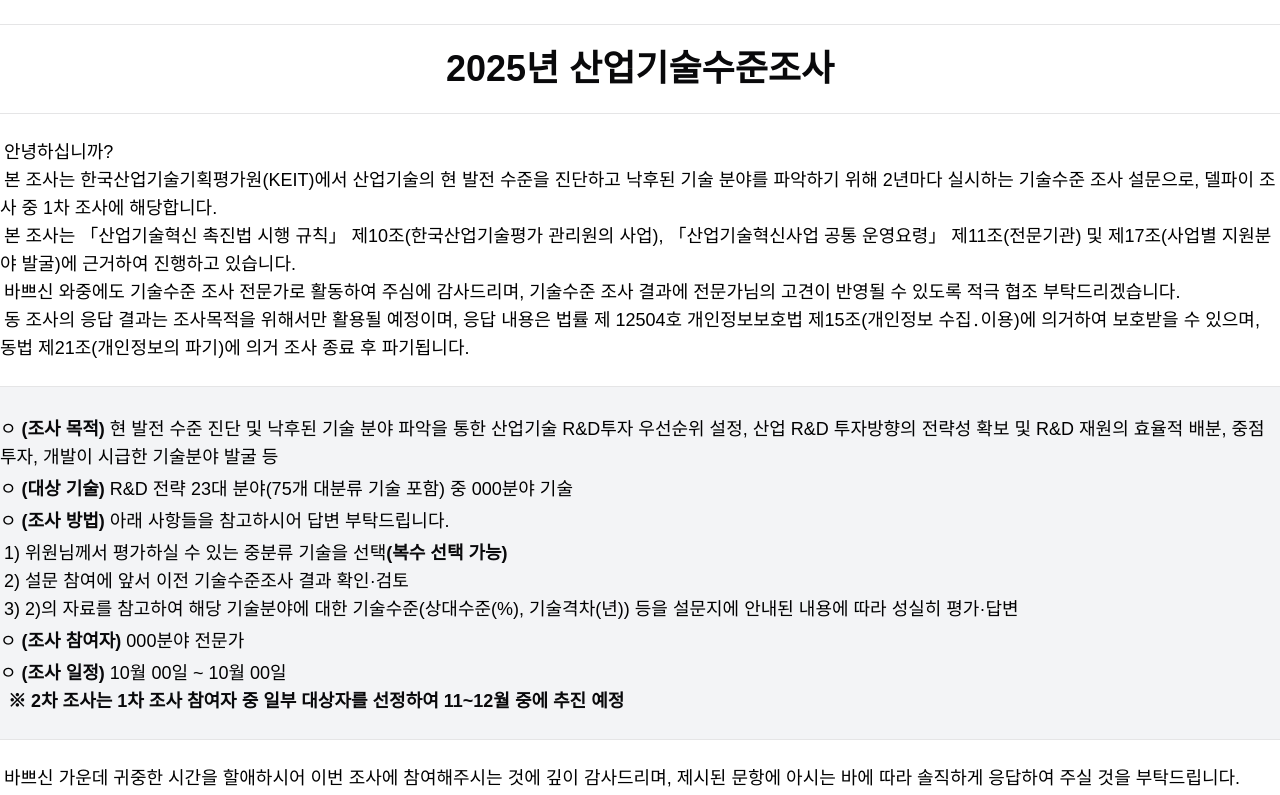
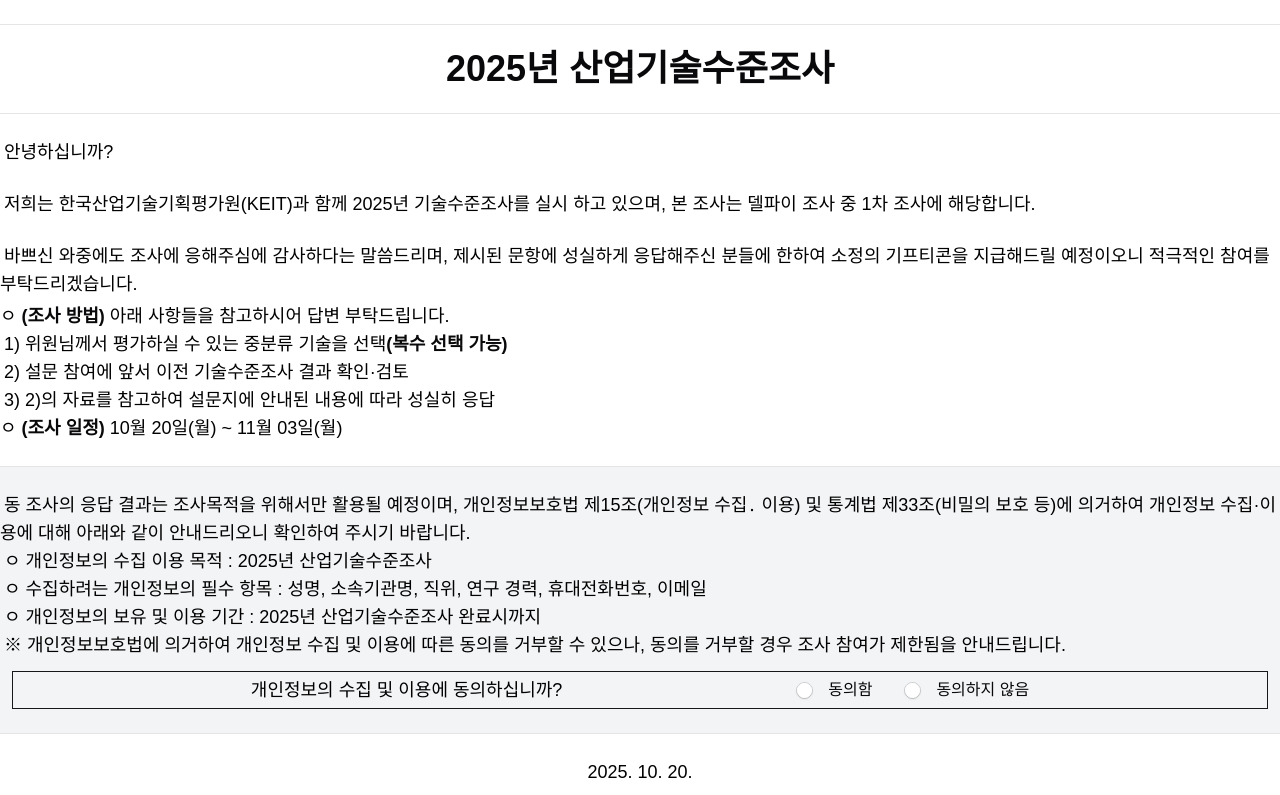
Before and after one commit to woollimsurvey/survey-2025, a Next.js app: page / in a window 1280 px wide. Shown: the top 795 px of the page. Built offline with nearby package versions, Linux system fonts and the light colour scheme.

Commit message:
feat: 개인정보의 수집 및 이용 동의 라디오 버튼

```diff
--- a/src/app/page.js
+++ b/src/app/page.js
@@ -5,12 +5,28 @@
 
 import { Divider } from "@/components/divider";
 import { Text, Strong } from "@/components/text";
+import { Label } from "@/components/fieldset";
+import { Radio, RadioField, RadioGroup } from "@/components/radio";
 import { Button } from "@/components/button";
+
+import { useForm } from "@/contexts/FormContext";
 
 export default function Home() {
   const router = useRouter();
 
+  const { agree, setAgree } = useForm();
+
+  const handlePersonal = (e) => {
+    setAgree(e);
+  };
+
   const handleNext = () => {
+    if (agree !== "yes") {
+      alert("문구 필요");
+
+      return;
+    }
+
     router.push("/basic");
   };
 
@@ -26,41 +42,18 @@
       <main>
         <article>
           <Text className="indent-1">안녕하십니까?</Text>
+          <br />
           <Text className="indent-1">
-            본 조사는 한국산업기술기획평가원(KEIT)에서 산업기술의 현 발전 수준을
-            진단하고 낙후된 기술 분야를 파악하기 위해 2년마다 실시하는 기술수준
-            조사 설문으로, 델파이 조사 중 1차 조사에 해당합니다.
+            저희는 한국산업기술기획평가원(KEIT)과 함께 2025년 기술수준조사를
+            실시 하고 있으며, 본 조사는 델파이 조사 중 1차 조사에 해당합니다.
           </Text>
+          <br />
           <Text className="indent-1">
-            본 조사는 「산업기술혁신 촉진법 시행 규칙」 제10조(한국산업기술평가
-            관리원의 사업), 「산업기술혁신사업 공통 운영요령」 제11조(전문기관)
-            및 제17조(사업별 지원분야 발굴)에 근거하여 진행하고 있습니다.
+            바쁘신 와중에도 조사에 응해주심에 감사하다는 말씀드리며, 제시된
+            문항에 성실하게 응답해주신 분들에 한하여 소정의 기프티콘을
+            지급해드릴 예정이오니 적극적인 참여를 부탁드리겠습니다.
           </Text>
-          <Text className="indent-1">
-            바쁘신 와중에도 기술수준 조사 전문가로 활동하여 주심에 감사드리며,
-            기술수준 조사 결과에 전문가님의 고견이 반영될 수 있도록 적극 협조
-            부탁드리겠습니다.
-          </Text>
-          <Text className="indent-1">
-            동 조사의 응답 결과는 조사목적을 위해서만 활용될 예정이며, 응답
-            내용은 법률 제 12504호 개인정보보호법 제15조(개인정보 수집․이용)에
-            의거하여 보호받을 수 있으며, 동법 제21조(개인정보의 파기)에 의거
-            조사 종료 후 파기됩니다.
-          </Text>
-        </article>
-        <Divider className="mt-6" />
-        <article className="py-6 bg-gray-100">
-          <Text className="my-1">
-            ㅇ <Strong>(조사 목적)</Strong> 현 발전 수준 진단 및 낙후된 기술
-            분야 파악을 통한 산업기술 R&D투자 우선순위 설정, 산업 R&D 투자방향의
-            전략성 확보 및 R&D 재원의 효율적 배분, 중점투자, 개발이 시급한
-            기술분야 발굴 등
-          </Text>
-          <Text className="my-1">
-            ㅇ <Strong>(대상 기술)</Strong> R&D 전략 23대 분야(75개 대분류 기술
-            포함) 중 000분야 기술
-          </Text>
-          <Text className="my-1">
+          <Text className="mt-1">
             ㅇ <Strong>(조사 방법)</Strong> 아래 사항들을 참고하시어 답변
             부탁드립니다.
           </Text>
@@ -72,33 +65,56 @@
             2) 설문 참여에 앞서 이전 기술수준조사 결과 확인·검토
           </Text>
           <Text className="indent-1">
-            3) 2)의 자료를 참고하여 해당 기술분야에 대한 기술수준(상대수준(%),
-            기술격차(년)) 등을 설문지에 안내된 내용에 따라 성실히 평가·답변
-          </Text>
-          <Text className="my-1">
-            ㅇ <Strong>(조사 참여자)</Strong> 000분야 전문가
+            3) 2)의 자료를 참고하여 설문지에 안내된 내용에 따라 성실히 응답
           </Text>
           <Text>
-            ㅇ <Strong>(조사 일정)</Strong> 10월 00일 ~ 10월 00일
-          </Text>
-          <Text className="indent-2">
-            <Strong>
-              ※ 2차 조사는 1차 조사 참여자 중 일부 대상자를 선정하여 11~12월
-              중에 추진 예정
-            </Strong>
+            ㅇ <Strong>(조사 일정)</Strong> 10월 20일(월) ~ 11월 03일(월)
           </Text>
         </article>
+        <Divider className="mt-6" />
+        <article className="py-6 bg-gray-100">
+          <Text className="indent-1">
+            동 조사의 응답 결과는 조사목적을 위해서만 활용될 예정이며,
+            개인정보보호법 제15조(개인정보 수집․ 이용) 및 통계법 제33조(비밀의
+            보호 등)에 의거하여 개인정보 수집·이용에 대해 아래와 같이
+            안내드리오니 확인하여 주시기 바랍니다.
+          </Text>
+          <Text className="indent-1">
+            ㅇ 개인정보의 수집 이용 목적 : 2025년 산업기술수준조사
+          </Text>
+          <Text className="indent-1">
+            ㅇ 수집하려는 개인정보의 필수 항목 : 성명, 소속기관명, 직위, 연구
+            경력, 휴대전화번호, 이메일
+          </Text>
+          <Text className="indent-1">
+            ㅇ 개인정보의 보유 및 이용 기간 : 2025년 산업기술수준조사 완료시까지
+          </Text>
+          <Text className="indent-1">
+            ※ 개인정보보호법에 의거하여 개인정보 수집 및 이용에 따른 동의를
+            거부할 수 있으나, 동의를 거부할 경우 조사 참여가 제한됨을
+            안내드립니다.
+          </Text>
+          <div className="flex justify-evenly mt-3 mr-3 ml-3 border p-1">
+            <Text>개인정보의 수집 및 이용에 동의하십니까?</Text>
+            <RadioGroup
+              aria-label="agree"
+              className="flex items-center gap-8"
+              value={agree}
+              onChange={handlePersonal}
+            >
+              <RadioField className="m-0">
+                <Radio value="yes" />
+                <Label>동의함</Label>
+              </RadioField>
+              <RadioField>
+                <Radio value="no" />
+                <Label>동의하지 않음</Label>
+              </RadioField>
+            </RadioGroup>
+          </div>
+        </article>
         <Divider className="mb-6" />
-        <Text className="indent-1">
-          바쁘신 가운데 귀중한 시간을 할애하시어 이번 조사에 참여해주시는 것에
-          깊이 감사드리며, 제시된 문항에 아시는 바에 따라 솔직하게 응답하여 주실
-          것을 부탁드립니다.
-        </Text>
-        <Text className="indent-1">
-          성실히 응답해주신 분들에 한해 소정의 상품을 지급드릴 예정이오니,
-          바쁘시더라도 소중한 시간 할애하시어 적극적인 참여를 부탁드리겠습니다.
-        </Text>
-        <Text className="my-2 text-center">2025. 10. 00.</Text>
+        <Text className="my-2 text-center">2025. 10. 20.</Text>
         <Text>
           ㅇ <Strong>주관기관</Strong> : 한국산업기술기획평가원
         </Text>
@@ -109,10 +125,10 @@
           ㅇ <Strong>조사문의</Strong>
         </Text>
         <Text className="indent-3">
-          - ㈜전략울림 000 팀장(000@woollimi.com, 00-0000-0000)
+          - ㈜전략울림 이성민 팀장(smlee@woollimi.com)
         </Text>
         <Text className="indent-3">
-          - ㈜전략울림 000 선임(000@woollimi.com, 00-0000-0000)
+          - ㈜전략울림 김진현 선임(kjhjs2080@woollimi.com)
         </Text>
       </main>
       <footer className="my-6 text-center">
--- a/src/contexts/FormContext.js
+++ b/src/contexts/FormContext.js
@@ -5,6 +5,7 @@
 const FormContext = createContext({});
 
 export function FormProvider({ children }) {
+  const [agree, setAgree] = useState("");
   const [name, setName] = useState("");
   const [company, setCompany] = useState("");
   const [position, setPosition] = useState("");
@@ -24,6 +25,8 @@
   return (
     <FormContext.Provider
       value={{
+        agree,
+        setAgree,
         name,
         setName,
         company,
```
